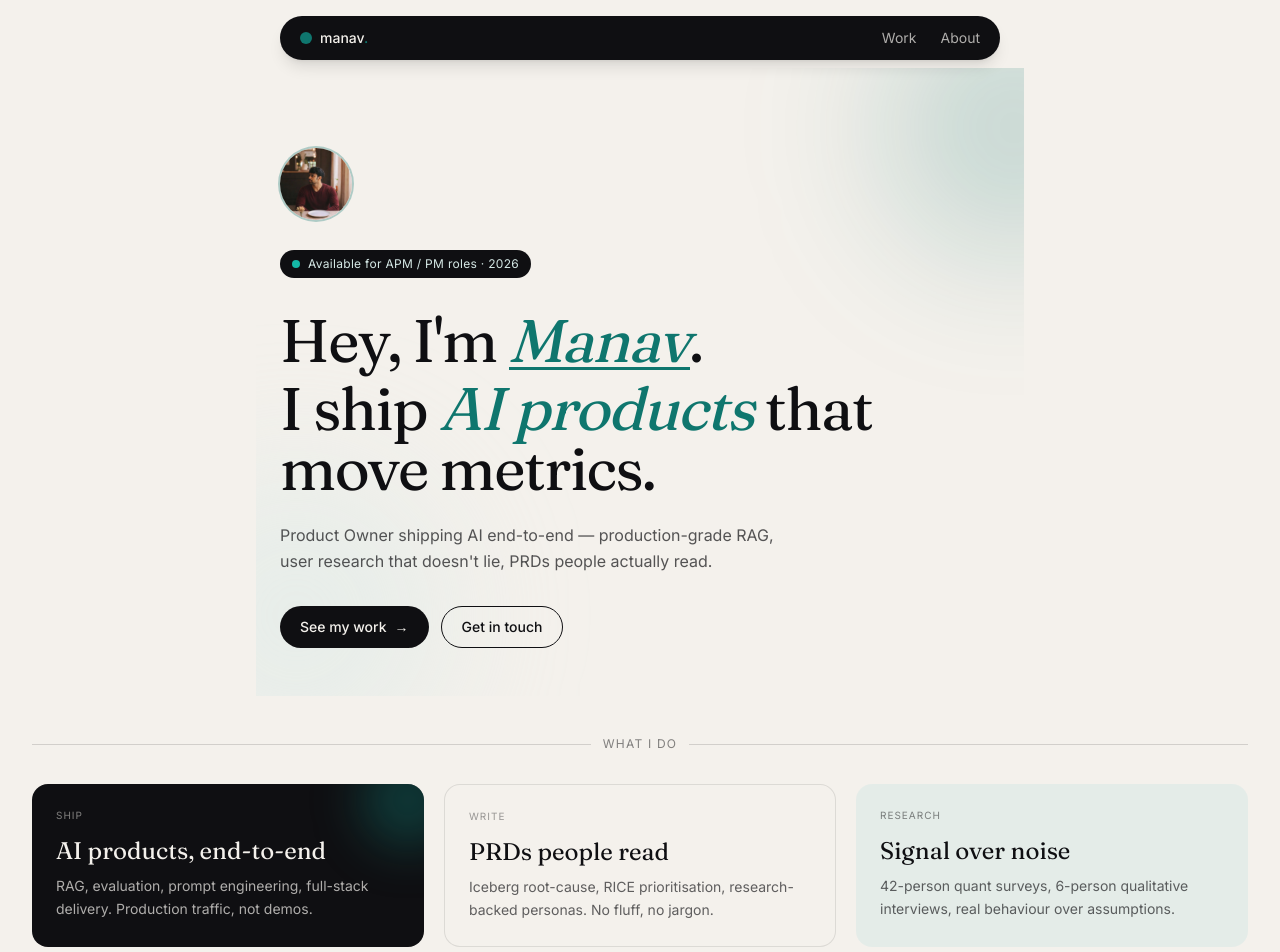
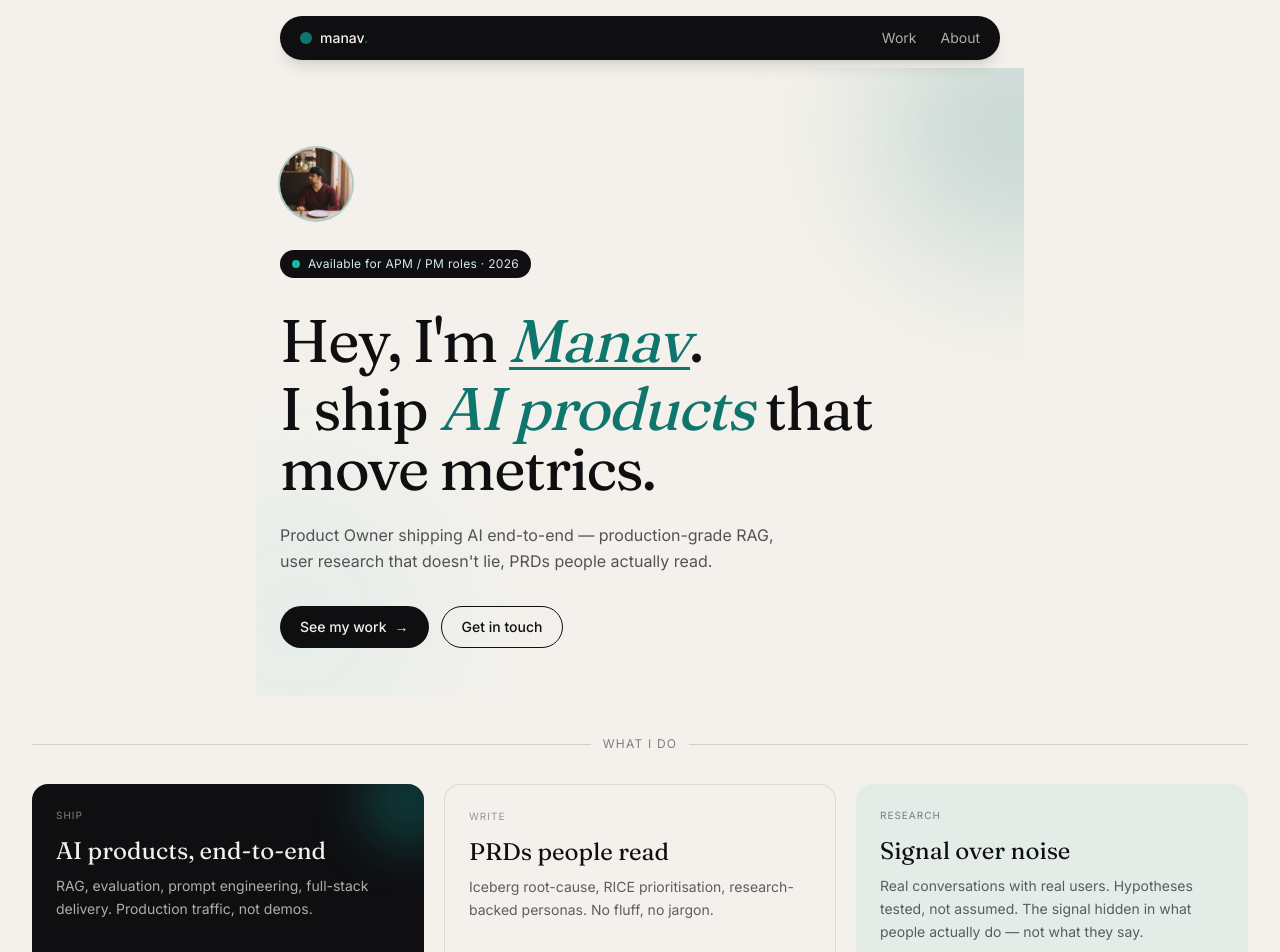
Before and after one commit to amanav050/manav-portfolio, a Next.js app: page / in a window 1280 px wide. Shown: the top 952 px of the page. Built offline with nearby package versions, Linux system fonts and the light colour scheme.

Commit message:
Refine WHAT I DO research card

```diff
--- a/src/app/page.tsx
+++ b/src/app/page.tsx
@@ -33,7 +33,7 @@ export default function Home() {
           <div className="rounded-2xl bg-peach/50 p-6 hover:-translate-y-1 transition">
             <p className="text-[10px] tracking-widest text-ink/50 mb-3">RESEARCH</p>
             <h3 className="font-serif text-2xl text-ink mb-2">Signal over noise</h3>
-            <p className="text-sm text-ink/65 leading-relaxed">42-person quant surveys, 6-person qualitative interviews, real behaviour over assumptions.</p>
+            <p className="text-sm text-ink/65 leading-relaxed">Real conversations with real users. Hypotheses tested, not assumed. The signal hidden in what people actually do — not what they say.</p>
           </div>
         </div>
       </section>
```
